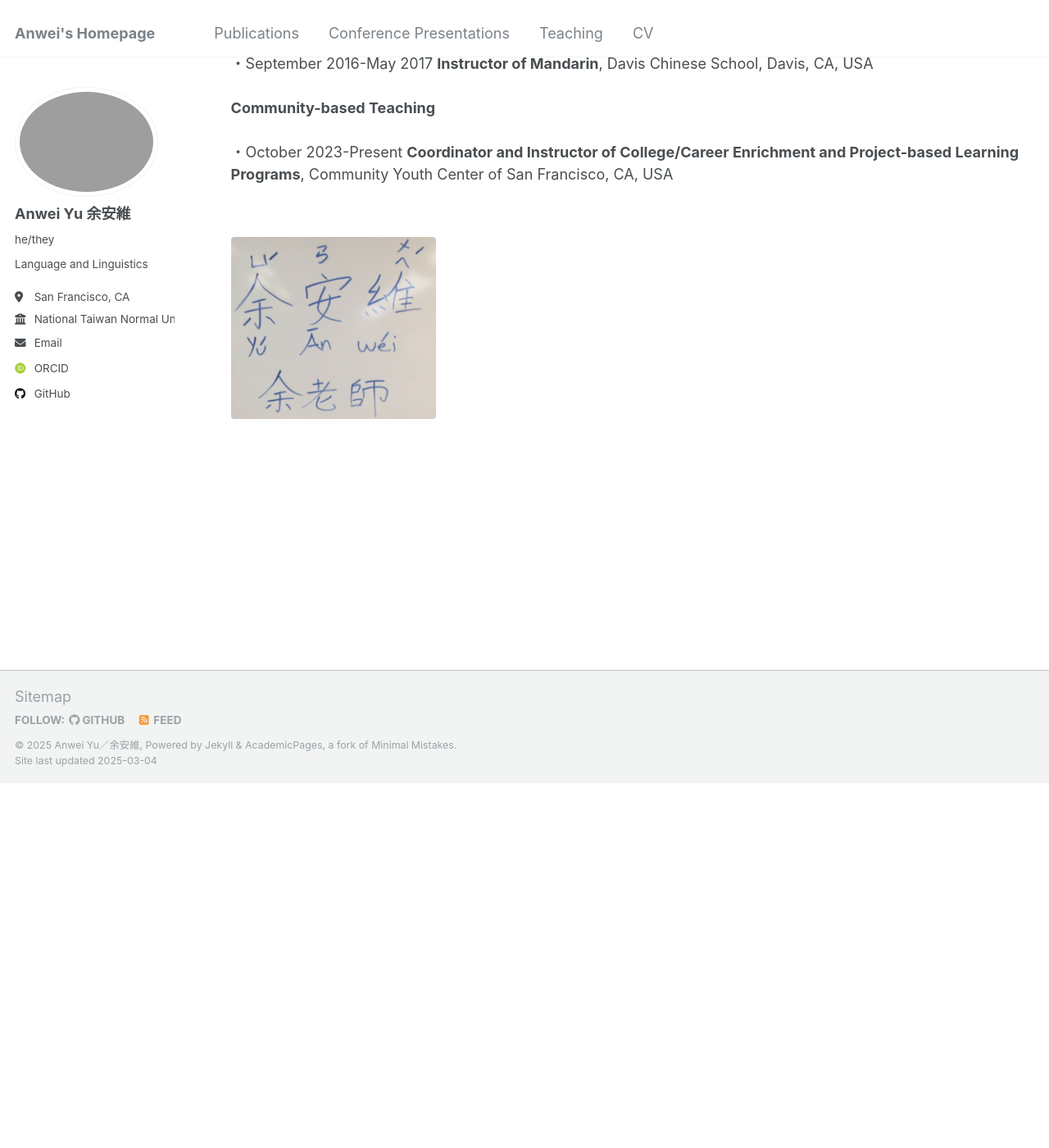
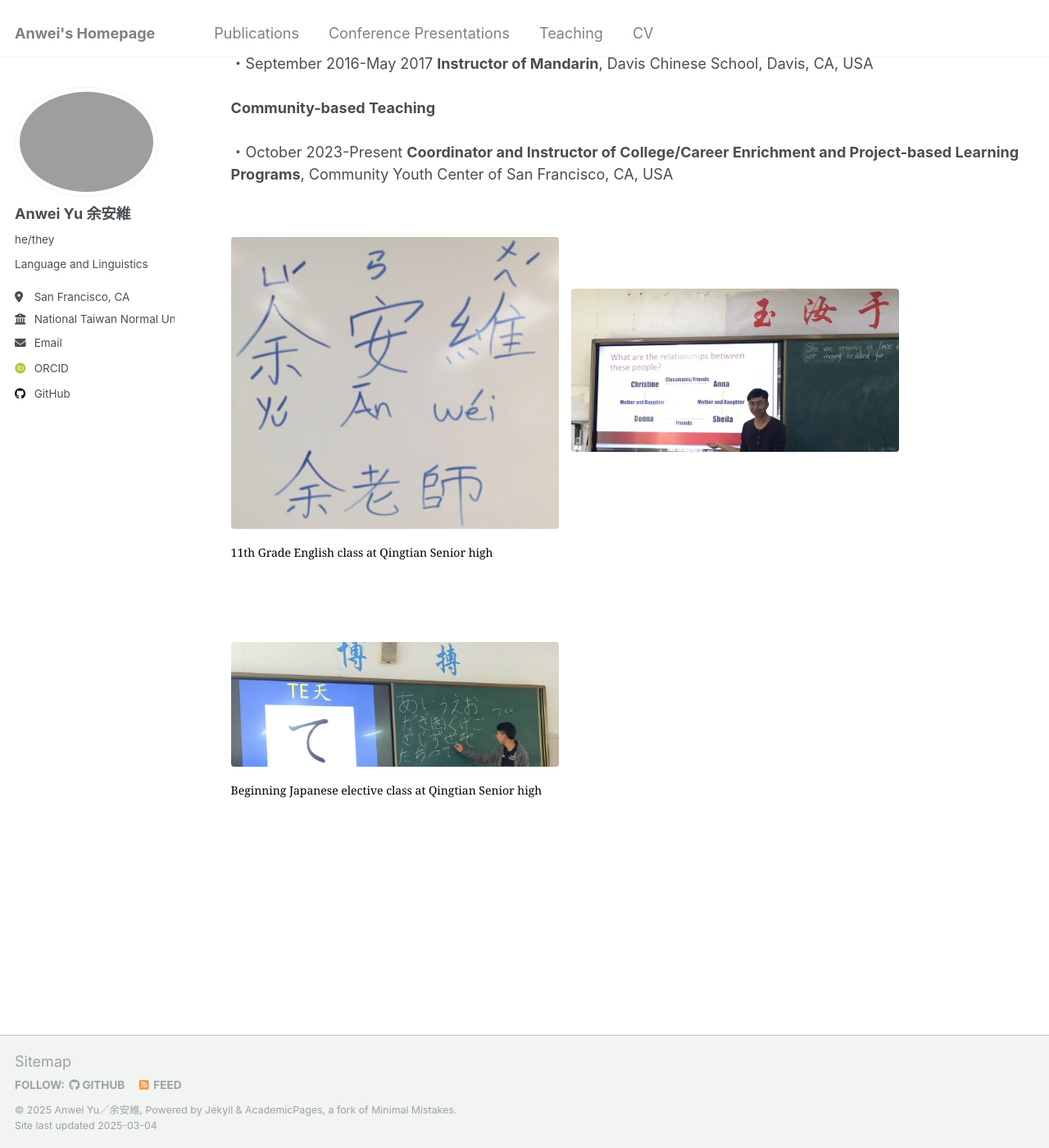
Before and after one commit to anweiyu/anweiyu.github.io, a Jekyll site: the page built from _pages/teaching.html, in a window 1280 px wide and 1400 px high, scrolled down 1677 px. Shown: the whole window at 82% size. Built offline with Jekyll 4.4.1, drawn with Linux system fonts in a browser that asks for light colours; some web fonts are replaced; before the commit the page ends 2632 px from its top, so only the background shows below that.

Commit message:
Update teaching.html

```diff
--- a/_pages/teaching.html
+++ b/_pages/teaching.html
@@ -39,4 +39,56 @@ author_profile: true
         max-width: 250px;
         height: auto;
     }
+</style><br>
+<figure>
+    <img src="{{site.baseurl}}/images/english.png" alt="Teaching English" class="responsive-img">
+    <figcaption>11th Grade English class at Qingtian Senior high</figcaption>
+</figure>
+
+ <style>
+    figure {
+        display: block;
+    }
+
+    .responsive-img {
+        max-width: 400px;
+        height: auto;
+        float: left;
+        margin-right: 15px;
+    }
+
+    figcaption {
+        display: block;
+        clear: left;
+        text-align: left;
+        font-style: normal;
+        font-size: 14px;
+        color: black;
+    }
+</style><br>
+<figure>
+    <img src="{{site.baseurl}}/images/japanese.png" alt="Teaching Japanese" class="responsive-img">
+    <figcaption>Beginning Japanese elective class at Qingtian Senior high</figcaption>
+</figure>
+
+ <style>
+    figure {
+        display: block;
+    }
+
+    .responsive-img {
+        max-width: 400px;
+        height: auto;
+        float: left;
+        margin-right: 15px;
+    }
+
+    figcaption {
+        display: block;
+        clear: left;
+        text-align: left;
+        font-style: normal;
+        font-size: 14px;
+        color: black;
+    }
 </style>
```
